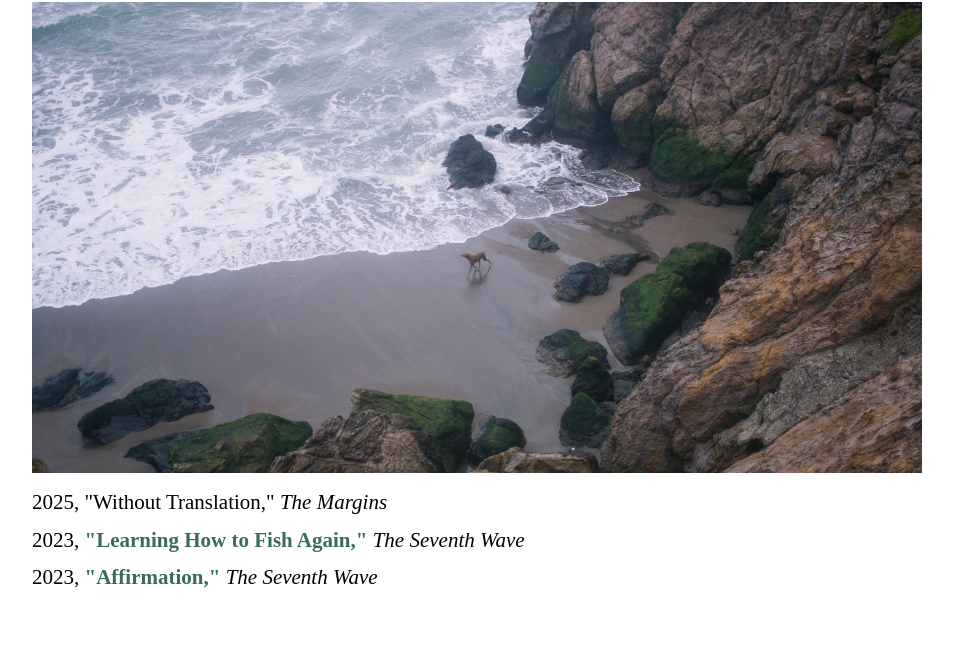
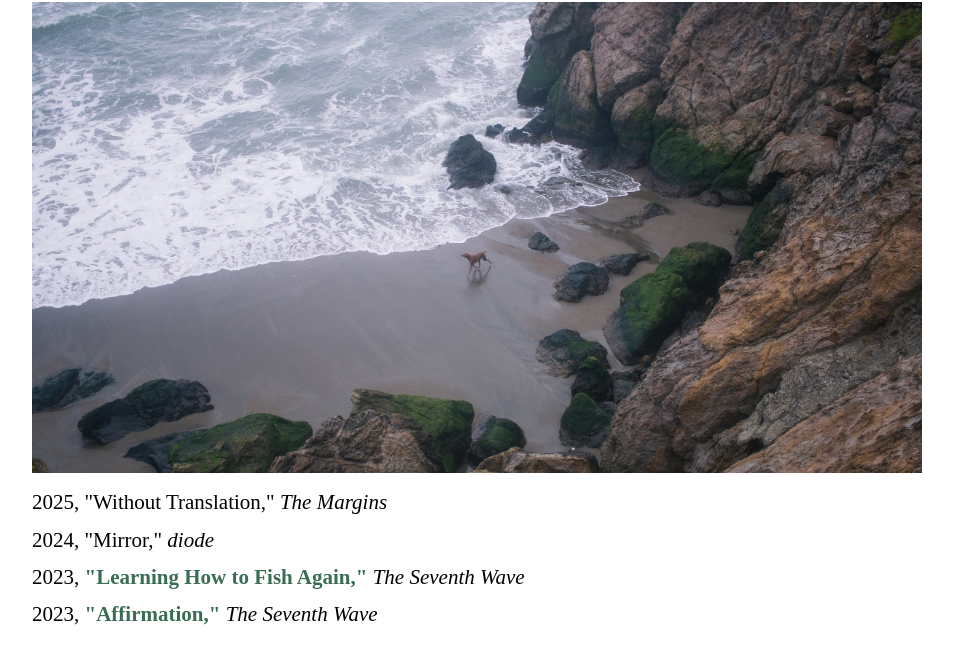
Before and after one commit to blackjerseygiant/blackjerseygiant.github.io, a plain HTML site: page writing.html in a window 1280 px wide. Shown: the part 61-724 px from the top of the page, without its empty margins (163-1116 px from the left). Drawn offline with Linux system fonts and the light colour scheme; a web font is replaced by a local one.

Commit message:
added mirror

```diff
--- a/writing.html
+++ b/writing.html
@@ -33,6 +33,7 @@
         <div class="bio">
           <ul>
             <li>2025, "Without Translation," <i>The Margins</i></li>
+            <li>2024, "Mirror," <i>diode</i></li>
             <li>2023, <a href="https://www.theseventhwave.org/monique-ouk/2/" target="_blank">"Learning How to Fish Again,"</a> <i>The Seventh Wave</i></li>
             <li>2023, <a href="https://www.theseventhwave.org/monique-ouk/" target="_blank">"Affirmation,"</a> <i>The Seventh Wave</i></li>
           </ul>
```
